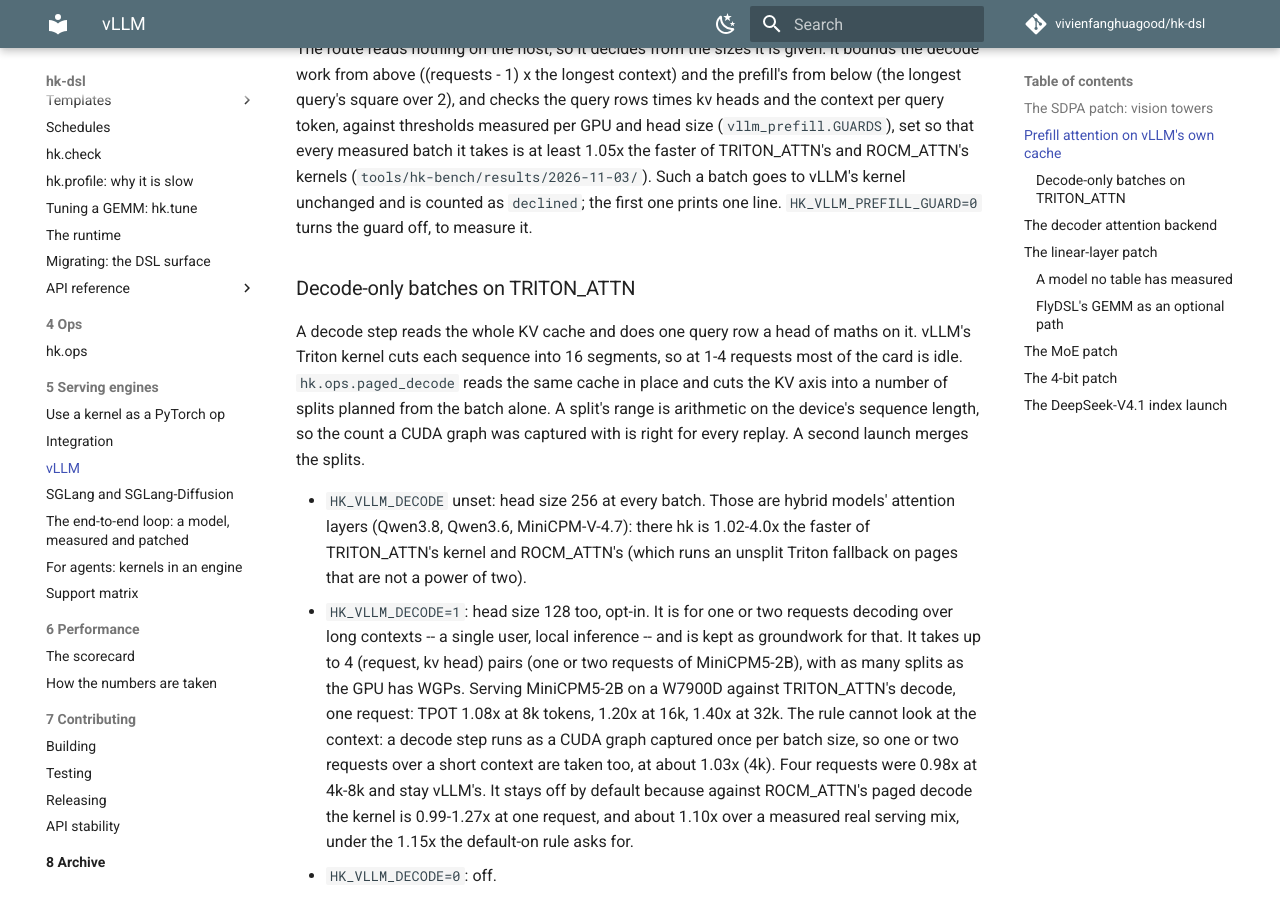
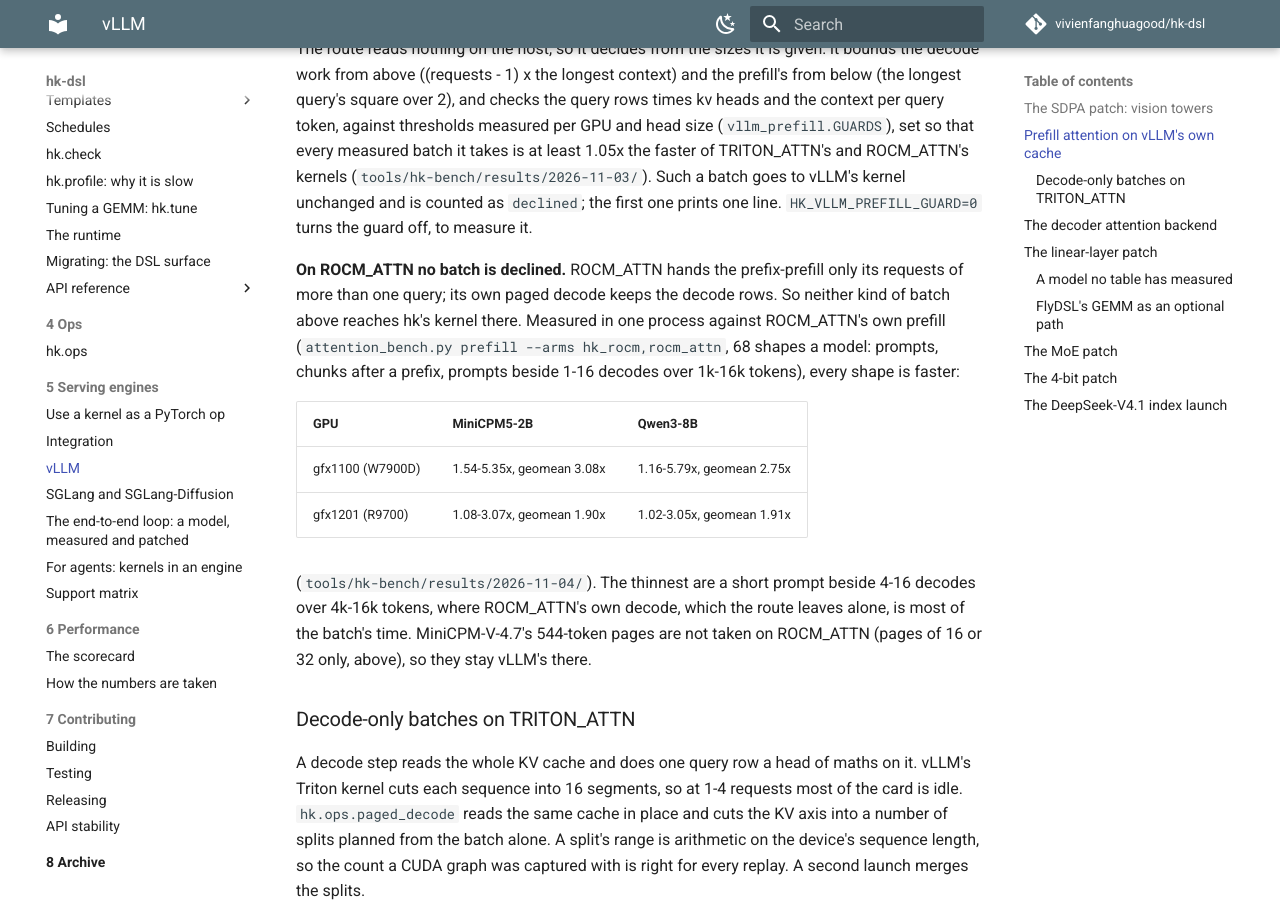
Before and after one commit to vivienfanghuagood/hk-dsl, an MkDocs documentation site: the page built from docs/vllm.md, in a window 1280 px wide and 900 px high, scrolled down 2887 px. Built offline with MkDocs 1.6.1 and Material for MkDocs 9.7.7, drawn with Linux system fonts in a browser that asks for light colours; comment, search, counter and statistics services are not loaded.

Commit message:
docs/vllm: the ROCM_ATTN path's evidence on gfx1100 and gfx1201; gfx1201 results; CHANGELOG
On ROCM_ATTN no batch is declined: its prefix-prefill gets only the requests of
more than one query, its own paged decode keeps the decode rows. hk_rocm vs
ROCM_ATTN's own prefill, 68 shapes a model, one process: every shape faster on
both GPUs (results/2026-11-04/{gfx1100,gfx1201}/rocm-attn-prefill.json).
CHANGELOG (Unreleased, for 0.9.1): vllm_prefill on by default on gfx1201.

Co-Authored-By: Claude <noreply@anthropic.com>

```diff
--- a/docs/vllm.md
+++ b/docs/vllm.md
@@ -116,6 +116,23 @@ measured batch it takes is at least 1.05x the faster of TRITON_ATTN's and
 ROCM_ATTN's kernels (`tools/hk-bench/results/2026-11-03/`). Such a batch goes to
 vLLM's kernel unchanged and is counted as `declined`; the first one prints one
 line. `HK_VLLM_PREFILL_GUARD=0` turns the guard off, to measure it.
+
+**On ROCM_ATTN no batch is declined.** ROCM_ATTN hands the prefix-prefill only
+its requests of more than one query; its own paged decode keeps the decode rows.
+So neither kind of batch above reaches hk's kernel there. Measured in one process
+against ROCM_ATTN's own prefill (`attention_bench.py prefill --arms hk_rocm,rocm_attn`,
+68 shapes a model: prompts, chunks after a prefix, prompts beside 1-16 decodes over
+1k-16k tokens), every shape is faster:
+
+| GPU | MiniCPM5-2B | Qwen3-8B |
+|---|---|---|
+| gfx1100 (W7900D) | 1.54-5.35x, geomean 3.08x | 1.16-5.79x, geomean 2.75x |
+| gfx1201 (R9700) | 1.08-3.07x, geomean 1.90x | 1.02-3.05x, geomean 1.91x |
+
+(`tools/hk-bench/results/2026-11-04/`). The thinnest are a short prompt beside
+4-16 decodes over 4k-16k tokens, where ROCM_ATTN's own decode, which the route
+leaves alone, is most of the batch's time. MiniCPM-V-4.7's 544-token pages are not
+taken on ROCM_ATTN (pages of 16 or 32 only, above), so they stay vLLM's there.
 
 ### Decode-only batches on TRITON_ATTN
 
```
Also changed, not shown: CHANGELOG.md (+2 -0 lines), 1 other file.
